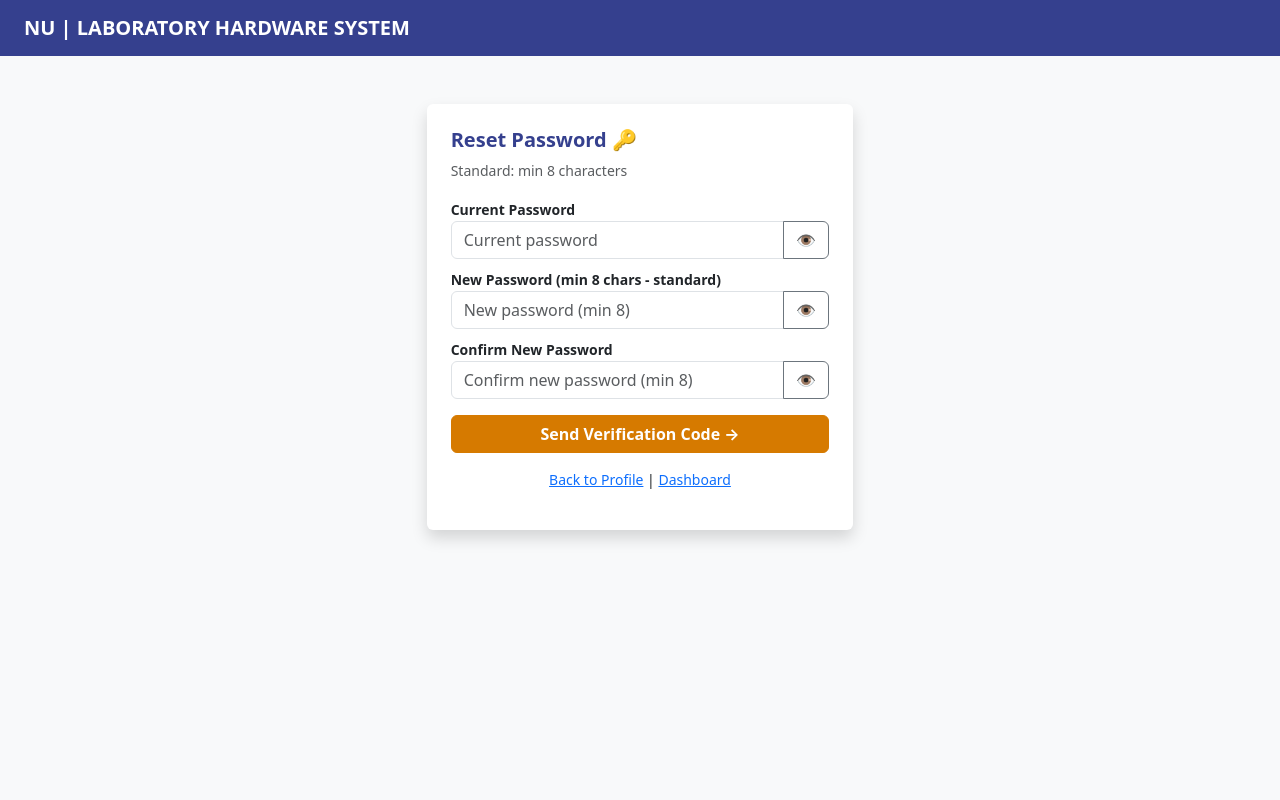
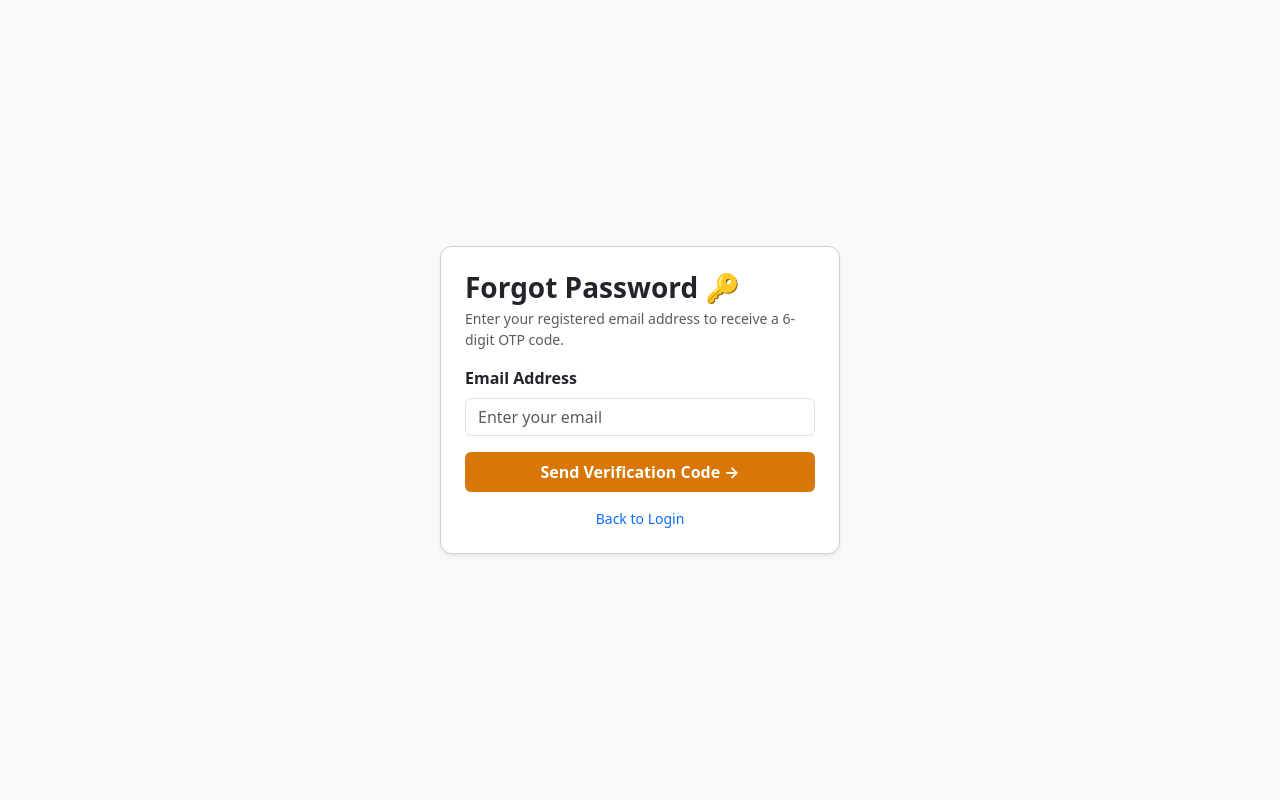
Before and after one commit to keithleymendoza08-creator/Campus-hardware-inventory, a Flask app: page /reset-request in a window 1280 px wide. Run offline with Flask 3, Linux system fonts and the light colour scheme; some libraries are stand-ins or nearby versions.

Commit message:
Fix password reset and forgot password routing

```diff
--- a/app.py
+++ b/app.py
@@ -156,26 +156,17 @@ def register():
 
     return redirect(url_for("verify_otp", action="register"))
 
-# ===== RESET / FORGOT PASSWORD WITH OTP =====
+# ===== STEP 1 FORGOT PASSWORD: REQUEST EMAIL =====
+@app.route('/forgot', methods=['GET', 'POST'])
 @app.route('/reset-request', methods=['GET', 'POST'])
 def reset_request():
     if request.method == 'GET':
-        return render_template('reset_password.html')
+        return render_template('forgot.html')
 
     email = request.form.get('email', '').strip()
-    new_password = request.form.get('new_password', '').strip()
-    confirm_password = request.form.get('confirm_password', '').strip()
 
-    if not email or not new_password or not confirm_password:
-        flash('All reset fields are required.', 'danger')
-        return redirect(url_for('reset_request'))
-
-    if len(new_password) < 8:
-        flash('Password must be at least 8 characters.', 'danger')
-        return redirect(url_for('reset_request'))
-
-    if new_password != confirm_password:
-        flash('New passwords do not match.', 'danger')
+    if not email:
+        flash('Please enter your email address.', 'danger')
         return redirect(url_for('reset_request'))
 
     db = get_db()
@@ -189,7 +180,6 @@ def reset_request():
     otp = str(random.randint(100000, 999999))
     session['pending_reset'] = {
         'email': email,
-        'new_password': new_password,
         'otp': otp,
         'otp_expiry': time.time() + 300  # Valid for 300 seconds (5 minutes)
     }
@@ -199,7 +189,7 @@ def reset_request():
 
     return redirect(url_for("verify_otp", action="reset"))
 
-# ===== VERIFY OTP ROUTE =====
+# ===== STEP 2: VERIFY OTP ROUTE =====
 @app.route('/verify-otp/<action>', methods=['GET', 'POST'])
 def verify_otp(action):
     session_key = 'pending_user' if action == 'register' else 'pending_reset'
@@ -239,22 +229,52 @@ def verify_otp(action):
                     return redirect(url_for("register"))
 
             elif action == "reset":
-                try:
-                    hashed = generate_password_hash(data['new_password'])
-                    with db.cursor() as cur:
-                        cur.execute("UPDATE users SET password=%s WHERE email=%s", (hashed, data['email']))
-                        db.commit()
-                    session.pop(session_key, None)
-                    flash("Password successfully reset! You can now login.", "success")
-                    return redirect(url_for("login"))
-                except Exception as e:
-                    print("Reset Error:", e)
-                    flash("Failed to update password. Please try again.", "danger")
-                    return redirect(url_for("reset_request"))
+                # Mark OTP as verified and allow setting new password
+                session['otp_verified_for_reset'] = True
+                flash("OTP code verified! Please set your new password.", "success")
+                return redirect(url_for("set_new_password"))
         else:
             flash("Invalid OTP code. Try again.", "danger")
 
     return render_template("otp_verify.html", action_url=url_for('verify_otp', action=action), action=action)
+
+# ===== STEP 3: SET NEW PASSWORD AFTER OTP VERIFICATION =====
+@app.route('/set-new-password', methods=['GET', 'POST'])
+def set_new_password():
+    if 'pending_reset' not in session or not session.get('otp_verified_for_reset'):
+        flash("Unauthorized access. Please request a password reset first.", "danger")
+        return redirect(url_for("reset_request"))
+
+    if request.method == 'POST':
+        new_password = request.form.get('new_password', '').strip()
+        confirm_password = request.form.get('confirm_password', '').strip()
+
+        if len(new_password) < 8:
+            flash('Password must be at least 8 characters.', 'danger')
+            return render_template('reset_password.html')
+
+        if new_password != confirm_password:
+            flash('Passwords do not match.', 'danger')
+            return render_template('reset_password.html')
+
+        email = session['pending_reset']['email']
+        try:
+            db = get_db()
+            hashed = generate_password_hash(new_password)
+            with db.cursor() as cur:
+                cur.execute("UPDATE users SET password=%s WHERE email=%s", (hashed, email))
+                db.commit()
+
+            session.pop('pending_reset', None)
+            session.pop('otp_verified_for_reset', None)
+            flash("Password successfully reset! You can now login with your new password.", "success")
+            return redirect(url_for("login"))
+        except Exception as e:
+            print("Reset Error:", e)
+            flash("Failed to update password. Please try again.", "danger")
+            return redirect(url_for("reset_request"))
+
+    return render_template('reset_password.html')
 
 # ===== RESEND OTP ROUTE =====
 @app.route('/resend-otp/<action>', methods=['GET'])
@@ -278,10 +298,6 @@ def resend_otp(action):
 
     flash("A new 6-digit OTP code has been sent to your email address.", "info")
     return redirect(url_for("verify_otp", action=action))
-
-@app.route('/forgot')
-def forgot_alias():
-    return redirect(url_for('reset_request'))
 
 @app.route('/logout')
 def logout():
--- a/templates/forgot.html
+++ b/templates/forgot.html
@@ -1,25 +1,38 @@
-{% extends 'base.html' %}
-{% block content %}
-<div class="col-md-4 mx-auto">
-<div class="card p-4 mt-5 shadow border-0">
-  <h5 class="fw-bold" style="color:#35408E;">Forgot Password 🔑</h5>
-  <p class="small text-muted">Reset without login - min 8 chars standard</p>
-  <form method="POST">
-    <label class="small fw-bold">NU Email</label>
-    <input name="email" type="email" class="form-control mb-3" placeholder="mendoza@nu.edu.ph" required>
-    <label class="small fw-bold">New Password (min 8)</label>
-    <div class="input-group mb-2">
-      <input id="np" name="new_password" type="password" class="form-control" placeholder="New password" required minlength="8">
-      <button type="button" class="btn btn-outline-secondary" onclick="document.getElementById('np').type = document.getElementById('np').type==='password'?'text':'password'">👁️</button>
+<!DOCTYPE html>
+<html lang="en">
+<head>
+    <meta charset="UTF-8">
+    <meta name="viewport" content="width=device-width, initial-scale=1.0">
+    <title>Forgot Password - Laboratory System</title>
+    <link href="https://cdn.jsdelivr.net/npm/bootstrap@5.3.0/dist/css/bootstrap.min.css" rel="stylesheet">
+</head>
+<body class="bg-light d-flex align-items-center justify-content-center min-vh-100">
+    <div class="card p-4 shadow-sm" style="max-width: 400px; width: 100%; border-radius: 12px;">
+        <h3 class="fw-bold mb-1">Forgot Password 🔑</h3>
+        <p class="text-muted small mb-3">Enter your registered email address to receive a 6-digit OTP code.</p>
+
+        {% with messages = get_flashed_messages(with_categories=true) %}
+          {% if messages %}
+            {% for category, message in messages %}
+              <div class="alert alert-{{ category }} py-2 text-center small mb-3">{{ message }}</div>
+            {% endfor %}
+          {% endif %}
+        {% endwith %}
+
+        <form action="{{ url_for('reset_request') }}" method="POST">
+            <div class="mb-3">
+                <label for="email" class="form-label fw-semibold">Email Address</label>
+                <input type="email" name="email" id="email" class="form-control" placeholder="Enter your email" required>
+            </div>
+
+            <button type="submit" class="btn btn-warning w-100 fw-bold py-2 text-white" style="background-color: #d97706; border: none;">
+                Send Verification Code →
+            </button>
+        </form>
+
+        <div class="mt-3 text-center small">
+            <a href="{{ url_for('login') }}" class="text-decoration-none">Back to Login</a>
+        </div>
     </div>
-    <label class="small fw-bold">Confirm</label>
-    <div class="input-group mb-3">
-      <input id="cp" name="confirm_password" type="password" class="form-control" placeholder="Confirm" required minlength="8">
-      <button type="button" class="btn btn-outline-secondary" onclick="document.getElementById('cp').type = document.getElementById('cp').type==='password'?'text':'password'">👁️</button>
-    </div>
-    <button class="btn w-100 text-white fw-bold" style="background:#35408E;">RESET PASSWORD</button>
-  </form>
-  <p class="small text-center mt-3"><a href="/login">Back to Login</a></p>
-</div>
-</div>
-{% endblock %}
+</body>
+</html>
--- a/templates/reset_password.html
+++ b/templates/reset_password.html
@@ -1,39 +1,43 @@
-{% extends 'base.html' %}
-{% block content %}
-<div class="col-md-4 mx-auto">
-<div class="card p-4 mt-5 shadow border-0">
-<h5 class="fw-bold" style="color:#35408E;">Reset Password 🔑</h5>
-<p class="small text-muted">Standard: min 8 characters</p>
-<form method="POST" action="/reset_password">
+<!DOCTYPE html>
+<html lang="en">
+<head>
+    <meta charset="UTF-8">
+    <meta name="viewport" content="width=device-width, initial-scale=1.0">
+    <title>Reset Password - Laboratory System</title>
+    <link href="https://cdn.jsdelivr.net/npm/bootstrap@5.3.0/dist/css/bootstrap.min.css" rel="stylesheet">
+</head>
+<body class="bg-light d-flex align-items-center justify-content-center min-vh-100">
+    <div class="card p-4 shadow-sm" style="max-width: 400px; width: 100%; border-radius: 12px;">
+        <h3 class="fw-bold mb-1">Reset Password 🔑</h3>
+        <p class="text-muted small mb-3">Standard: min 8 characters</p>
 
-<label class="small fw-bold">Current Password</label>
-<div class="input-group mb-2">
-<input id="current" name="current_password" type="password" class="form-control" placeholder="Current password" required>
-<button type="button" class="btn btn-outline-secondary" onclick="toggle('current')">👁️</button>
-</div>
+        {% with messages = get_flashed_messages(with_categories=true) %}
+          {% if messages %}
+            {% for category, message in messages %}
+              <div class="alert alert-{{ category }} py-2 text-center small mb-3">{{ message }}</div>
+            {% endfor %}
+          {% endif %}
+        {% endwith %}
 
-<label class="small fw-bold">New Password (min 8 chars - standard)</label>
-<div class="input-group mb-2">
-<input id="new" name="new_password" type="password" class="form-control" placeholder="New password (min 8)" required minlength="8">
-<button type="button" class="btn btn-outline-secondary" onclick="toggle('new')">👁️</button>
-</div>
+        <form action="{{ url_for('set_new_password') }}" method="POST">
+            <div class="mb-3">
+                <label for="new_password" class="form-label fw-semibold">New Password (min 8 chars - standard)</label>
+                <input type="password" name="new_password" id="new_password" class="form-control" placeholder="New password (min 8)" required minlength="8">
+            </div>
 
-<label class="small fw-bold">Confirm New Password</label>
-<div class="input-group mb-3">
-<input id="confirm" name="confirm_password" type="password" class="form-control" placeholder="Confirm new password (min 8)" required minlength="8">
-<button type="button" class="btn btn-outline-secondary" onclick="toggle('confirm')">👁️</button>
-</div>
+            <div class="mb-3">
+                <label for="confirm_password" class="form-label fw-semibold">Confirm New Password</label>
+                <input type="password" name="confirm_password" id="confirm_password" class="form-control" placeholder="Confirm new password (min 8)" required minlength="8">
+            </div>
 
-<!-- Replaced Submit Button -->
-<button class="primary wide btn w-100 fw-bold" type="submit" style="background-color: #d67a00; border-color: #d67a00; color: white;">Send Verification Code <span>→</span></button>
-</form>
-<p class="small text-center mt-3"><a href="/profile">Back to Profile</a> | <a href="/dashboard">Dashboard</a></p>
-</div>
-</div>
-<script>
-function toggle(id){
-  const el = document.getElementById(id);
-  el.type = el.type === 'password' ? 'text' : 'password';
-}
-</script>
-{% endblock %}
+            <button type="submit" class="btn btn-warning w-100 fw-bold py-2 text-white" style="background-color: #d97706; border: none;">
+                Update Password
+            </button>
+        </form>
+
+        <div class="mt-3 text-center small">
+            <a href="{{ url_for('login') }}" class="text-decoration-none">Back to Login</a>
+        </div>
+    </div>
+</body>
+</html>
```
